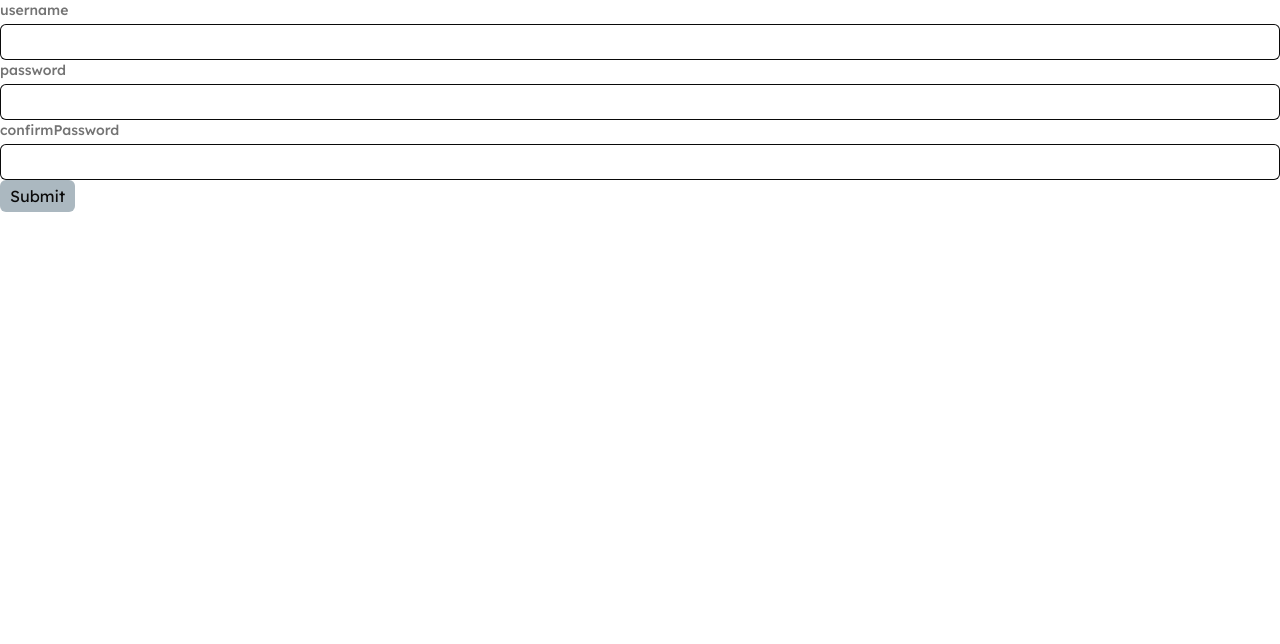
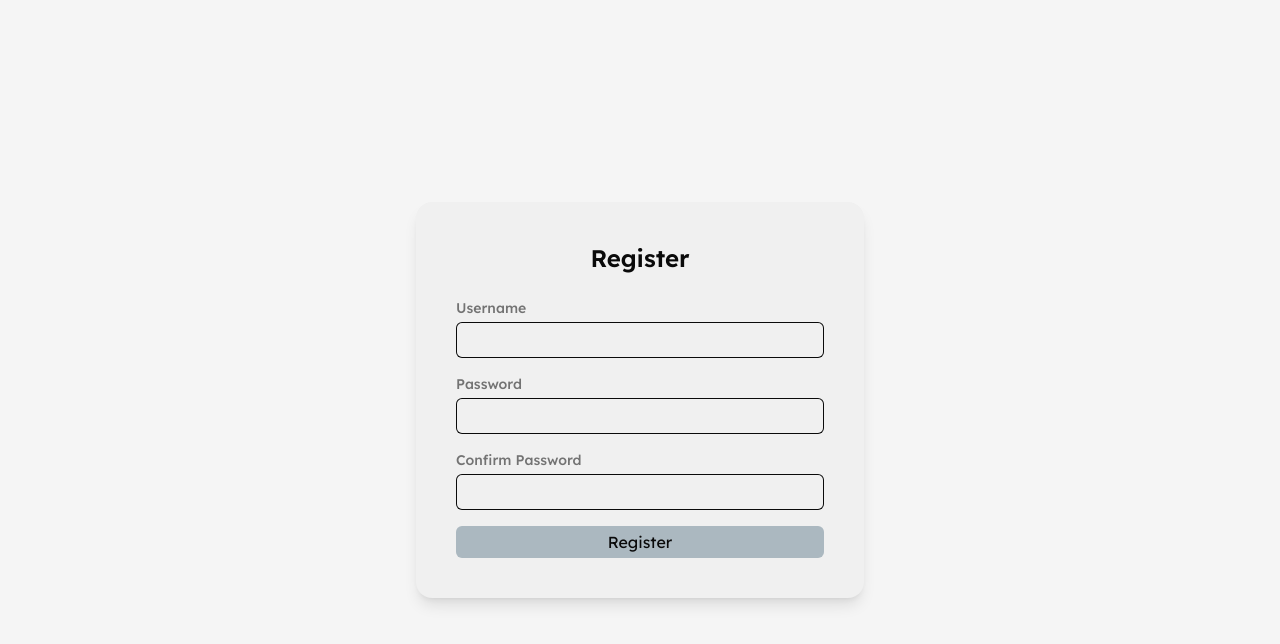
Before and after one commit to AEGIS-GAME/apollo, a React (Vite) app in the folder athena/frontend/: page /register in a window 1280 px wide. Shown: the top 644 px of the page. Built offline with nearby package versions, Linux system fonts and the light colour scheme.

Commit message:
feat: refactor register form

```diff
--- a/athena/frontend/src/components/forms/RegisterForm.tsx
+++ b/athena/frontend/src/components/forms/RegisterForm.tsx
@@ -23,107 +23,101 @@ export default function RegisterForm(): React.JSX.Element {
   })
 
   return (
-    <div>
+    <div className="w-full max-w-md bg-card rounded-2xl shadow-lg p-8 sm:p-10">
+      <h2 className="text-fg text-2xl font-semibold mb-6 text-center">
+        Register
+      </h2>
       <form
         onSubmit={(e) => {
           e.preventDefault()
           e.stopPropagation()
           form.handleSubmit()
         }}
+        className="flex flex-col gap-4"
       >
-        <>
         <form.Field
           name="username"
           validators={{
             onChange: ({ value }) => {
-                if (!value) {
-                  return "A username is required";
-                }
-                if (value.length < 3 || value.length > 50) {
-                  return "Username must be between 3 and 50 characters";
-                }
-                if (!/^[a-zA-Z0-9_]+$/.test(value)) {
-                  return "Username can only contain letters, numbers, and underscores";
-                }
-                return undefined;
+              if (!value) return "A username is required"
+              if (value.length < 3 || value.length > 50)
+                return "Username must be between 3 and 50 characters"
+              if (!/^[a-zA-Z0-9_]+$/.test(value))
+                return "Username can only contain letters, numbers, and underscores"
+              return undefined
             },
           }}
-            children={(field) => (
-              <>
+        >
+          {(field) => (
             <Input
-                  label={field.name}
+              label="Username"
               error={field.state.meta.errors.join(", ")}
               value={field.state.value}
               onBlur={field.handleBlur}
               onChange={(e) => field.handleChange(e.target.value)}
             />
-              </>
           )}
-          />
+        </form.Field>
+
         <form.Field
           name="password"
           validators={{
             onChange: ({ value }) => {
-                if (!value) {
-                  return "A password is required";
-                }
-                if (value.length < 8) {
-                  return "Password must be at least 8";
-                }
-                return undefined;
+              if (!value) return "A password is required"
+              if (value.length < 8)
+                return "Password must be at least 8 characters"
+              return undefined
             },
           }}
-            children={(field) => (
-              <>
+        >
+          {(field) => (
             <Input
               type="password"
-                  label={field.name}
+              label="Password"
               error={field.state.meta.errors.join(", ")}
               value={field.state.value}
               onBlur={field.handleBlur}
               onChange={(e) => field.handleChange(e.target.value)}
             />
-              </>
           )}
-          />
+        </form.Field>
+
         <form.Field
           name="confirmPassword"
           validators={{
             onChangeListenTo: ["password"],
             onChange: ({ value, fieldApi }) => {
               const password = fieldApi.form.getFieldValue("password")
-                if (value !== password) {
-                  return "Passwords do not match"
-                }
+              if (value !== password) return "Passwords do not match"
               return undefined
-              }
+            },
           }}
-            children={(field) => (
-              <>
+        >
+          {(field) => (
             <Input
               type="password"
-                  label={field.name}
+              label="Confirm Password"
               error={field.state.meta.errors.join(", ")}
               value={field.state.value}
               onBlur={field.handleBlur}
               onChange={(e) => field.handleChange(e.target.value)}
+            />
+          )}
+        </form.Field>
 
-                />
-              </>
-            )}
-          />
-        </>
         <form.Subscribe
           selector={(state) => [state.canSubmit, state.isSubmitting]}
-          children={([canSubmit, isSubmitting]) => (
+        >
+          {([canSubmit, isSubmitting]) => (
             <Button
-              label="Submit"
+              label="Register"
               type="submit"
               disabled={!canSubmit}
               loading={isSubmitting}
+              fullWidth
             />
           )}
-        />
+        </form.Subscribe>
       </form>
     </div>
   )
--- a/athena/frontend/src/routes/register.tsx
+++ b/athena/frontend/src/routes/register.tsx
@@ -7,8 +7,10 @@ export const Route = createFileRoute("/register")({
 
 function RouteComponent() {
   return (
-    <div>
-      <RegisterForm />
+    <div className="min-h-screen flex items-center justify-center bg-bg px-4">
+      <div className="w-full max-w-md">
+        <RegisterForm />
+      </div>
     </div>
-  )
+  );
 }
--- a/athena/frontend/src/styles.css
+++ b/athena/frontend/src/styles.css
@@ -6,6 +6,7 @@
   --font-mono: "IBM Plex Mono", ui-monospace, SFMono-Regular, Menlo, monospace;
 
   --color-bg: #f5f5f5;
+  --color-card: #f0f0f0;
   --color-fg: #0a0a0a;
   --color-fg-muted: #737373;
 
```
Also changed, not shown: 1 other file (tests, documents, lock files or other folders). Lines whose indentation alone changed are shown as unchanged.
